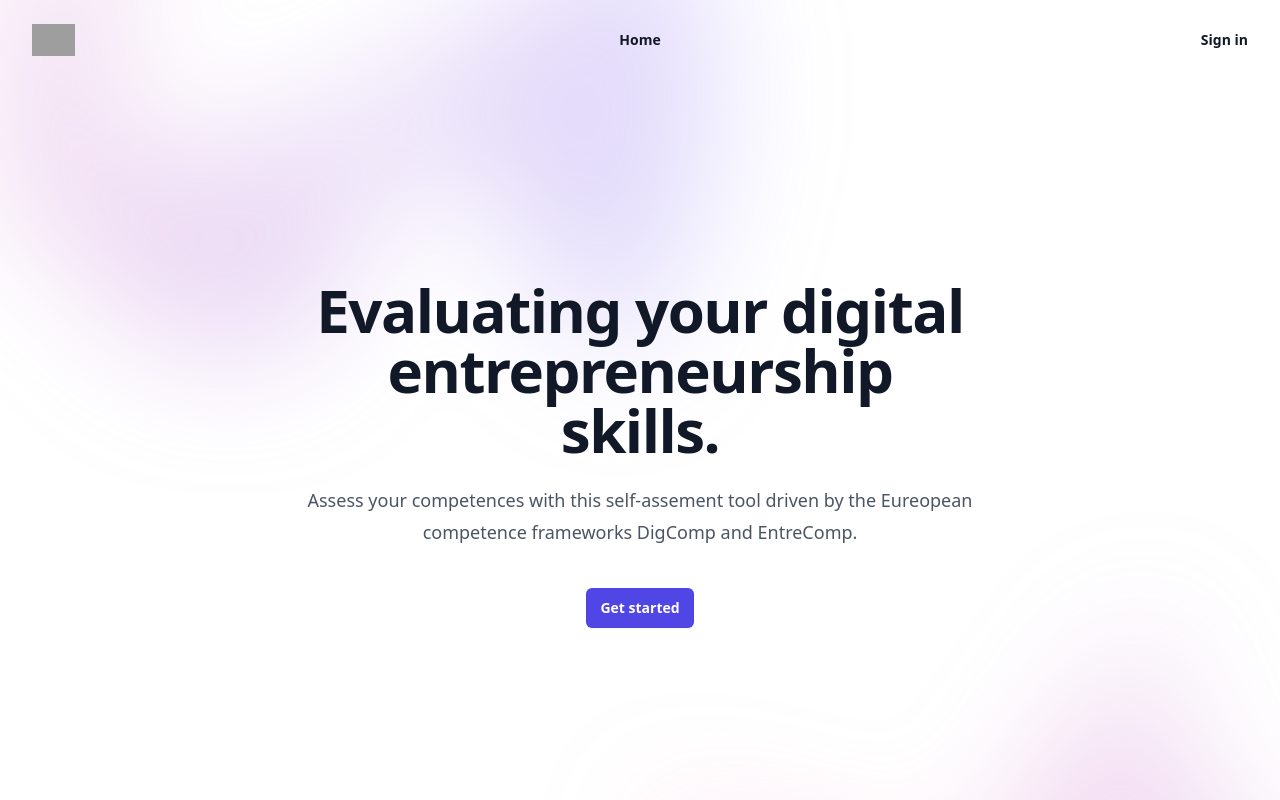
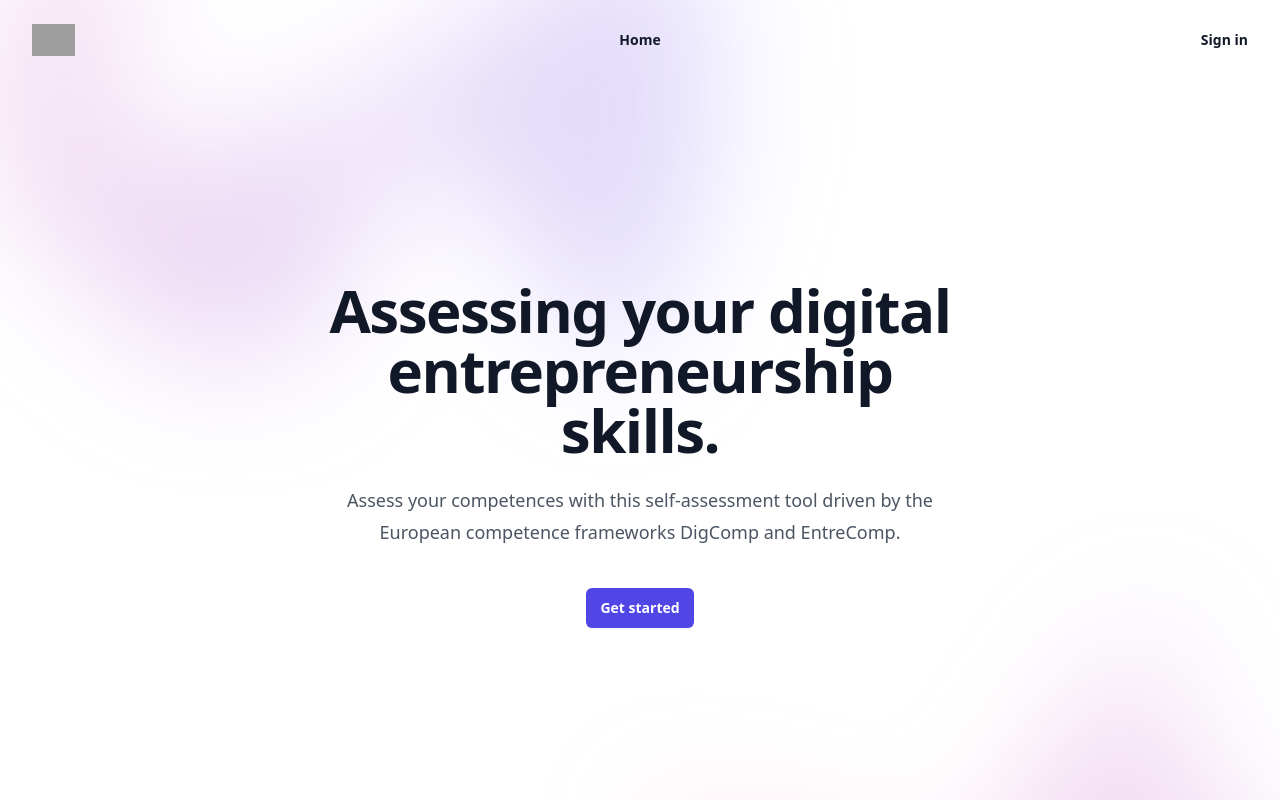
Before and after one commit to NiranjithCU/cu-competence, a Next.js app: page / in a window 1280 px wide. Shown: the top 800 px of the page. Built offline with nearby package versions, Linux system fonts and the light colour scheme; no server answers; grey boxes are pictures that could not be loaded.

Commit message:
fix(home)/: spelling mistakes

```diff
--- a/src/app/(main)/components/Nav.tsx
+++ b/src/app/(main)/components/Nav.tsx
@@ -10,7 +10,7 @@ import Link from "next/link";
 export default function Nav() {
   const [mobileMenuOpen, setMobileMenuOpen] = useState(false);
   const { data: session } = useSession();
-  console.log(session);
+
   return (
     <div className="px-6 pt-6 lg:px-8">
       <nav className="flex items-center justify-between" aria-label="Global">
--- a/src/app/(main)/page.tsx
+++ b/src/app/(main)/page.tsx
@@ -40,11 +40,11 @@ export default async function Page() {
           <div className="mx-auto max-w-2xl py-32 sm:py-48 lg:py-56">
             <div className="text-center">
               <h1 className="text-4xl font-bold tracking-tight text-gray-900 sm:text-6xl">
-                Evaluating your digital entrepreneurship skills.
+                Assessing your digital entrepreneurship skills.
               </h1>
               <p className="mt-6 text-lg leading-8 text-gray-600">
-                Assess your competences with this self-assement tool driven by
-                the Eureopean competence frameworks DigComp and EntreComp.
+                Assess your competences with this self-assessment tool driven by
+                the European competence frameworks DigComp and EntreComp.
               </p>
               <div className="mt-10 flex items-center justify-center gap-x-6">
                 {session ? (
```
